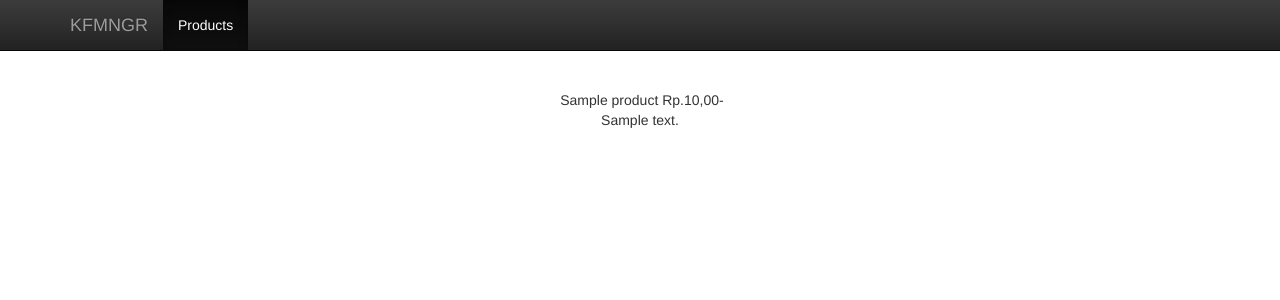
After one commit to jennndol/kfmngr, a Django app: template products/templates/product.html in a window 1280 px wide. The commit adds this page. Shown: the top 300 px of the page. Run offline with Django 3.2, Linux system fonts and the light colour scheme; the template is opened without the code that fills it: most values are stand-ins (such as "Sample title", 1, 10 or a date in 2020); some libraries are stand-ins or nearby versions.

Commit message:
initial for starting developing kfmngr project

```diff
--- a/kfmngr/static/css/kfmngr-style.css
+++ b/kfmngr/static/css/kfmngr-style.css
@@ -5,20 +5,3 @@ body {
   padding: 40px 15px;
   text-align: center;
 }
-
-summary {
-  display: block;
-}
-
-summary::-webkit-details-marker {
-  display: none;
-}
-
-summary::before {
-  content: '\25B6';
-  padding-right: 0.5em;
-}
-
-details[open] > summary::before {
-  content: '\25BC';
-}
--- a/kfmngr/templates/base.html
+++ b/kfmngr/templates/base.html
@@ -16,12 +16,9 @@
     <link rel="stylesheet" href="https://maxcdn.bootstrapcdn.com/bootstrap/3.3.7/css/bootstrap-theme.min.css" integrity="sha384-rHyoN1iRsVXV4nD0JutlnGaslCJuC7uwjduW9SVrLvRYooPp2bWYgmgJQIXwl/Sp" crossorigin="anonymous">
 
     <link rel="stylesheet" href="{% static 'css/kfmngr-style.css' %}">
-    <!-- Latest compiled and minified JavaScript -->
-    <script src="https://maxcdn.bootstrapcdn.com/bootstrap/3.3.7/js/bootstrap.min.js" integrity="sha384-Tc5IQib027qvyjSMfHjOMaLkfuWVxZxUPnCJA7l2mCWNIpG9mGCD8wGNIcPD7Txa" crossorigin="anonymous"></script>
   </head>
 
   <body>
-
     <nav class="navbar navbar-inverse navbar-fixed-top">
       <div class="container">
         <div class="navbar-header">
@@ -40,16 +37,16 @@
         </div><!--/.nav-collapse -->
       </div>
     </nav>
-
     <div class="container">
-
       <div class="centered-content">
         {% block content %}
         <h1>Bootstrap starter template</h1>
         <p class="lead">Use this document as a way to quickly start any new project.<br> All you get is this text and a mostly barebones HTML document.</p>
         {% endblock %}
       </div>
-
     </div><!-- /.container -->
+    <!-- Latest compiled and minified JavaScript -->
+    <script src="https://code.jquery.com/jquery-3.2.1.slim.min.js" integrity="sha256-k2WSCIexGzOj3Euiig+TlR8gA0EmPjuc79OEeY5L45g="crossorigin="anonymous"></script>
+    <script src="https://maxcdn.bootstrapcdn.com/bootstrap/3.3.7/js/bootstrap.min.js" integrity="sha384-Tc5IQib027qvyjSMfHjOMaLkfuWVxZxUPnCJA7l2mCWNIpG9mGCD8wGNIcPD7Txa" crossorigin="anonymous"></script>
   </body>
 </html>
--- a/kfmngr/urls.py
+++ b/kfmngr/urls.py
@@ -15,9 +15,10 @@ Including another URLconf
 """
 from django.conf.urls import url
 from django.contrib import admin
-from products.views import products
+from products.views import products, product
 
 urlpatterns = [
     url(r'^admin/', admin.site.urls),
-    url(r'^products/', products),
+    url(r'^products/$', products),
+    url(r'^products/(?P<id>\d+)/$', product, name='product'),
 ]
--- a/products/models.py
+++ b/products/models.py
@@ -5,6 +5,7 @@ class Product(models.Model):
     name = models.CharField(max_length=100)
     price = models.IntegerField(default=0)
     detail = models.CharField(max_length=100)
+    weight = models.IntegerField(default=0)
     stock = models.IntegerField(default=0)
 
     def __str__(self):
--- /dev/null
+++ b/products/templates/product.html
@@ -0,0 +1,7 @@
+{% extends 'base.html' %}
+{% block content %}
+  <img src="#" alt="" width="200px">
+  {{product.name}}
+  Rp.{{product.price}},00-
+  <p>{{product.detail}}</p>
+{% endblock %}
--- a/products/views.py
+++ b/products/views.py
@@ -1,7 +1,11 @@
-from django.shortcuts import render
+from django.shortcuts import render, get_object_or_404
 from django.http import HttpResponse
 from products.models import Product
 
 def products(request):
     products = Product.get_all_products()
     return render(request, 'products.html', {'products':products})
+
+def product(request, id):
+    product = get_object_or_404(Product, id=id)
+    return render(request, 'product.html', {'product':product})
```
Also changed, not shown: products/templates/products.html (+1 -6 lines), db.sqlite3, products/migrations/0002_product_weight.py (added).
